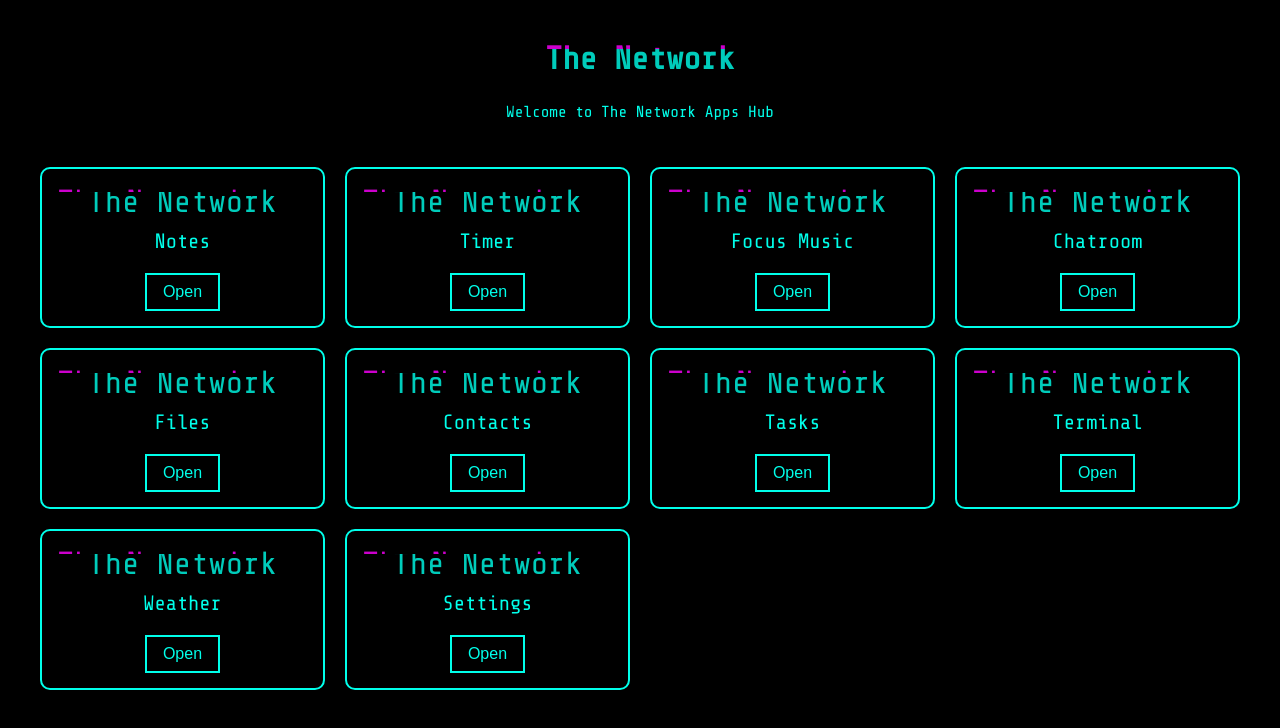
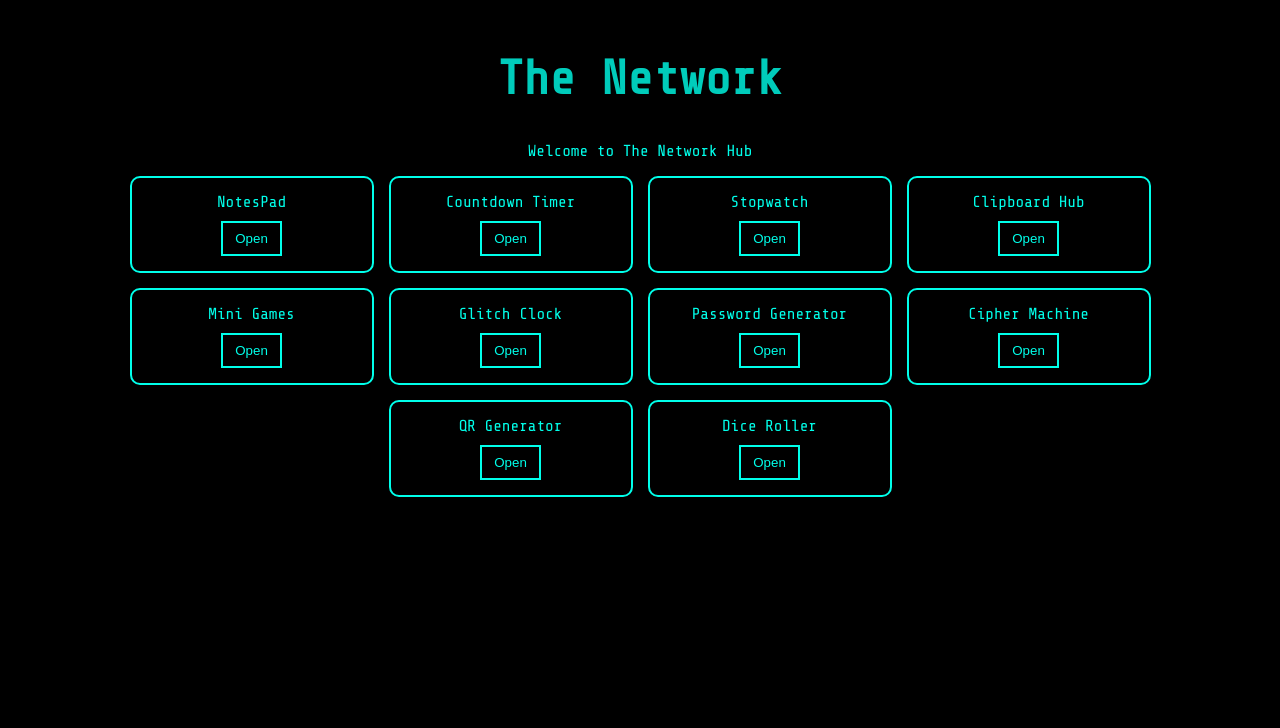
Before and after one commit to Roblox-Crypto64/TheNetwork, a plain HTML site: page landing.html in a window 1280 px wide. Drawn offline with nearby package versions, Linux system fonts and the light colour scheme.

Commit message:
Update landing.html

```diff
--- a/landing.html
+++ b/landing.html
@@ -2,17 +2,16 @@
 <html lang="en">
 <head>
   <meta charset="UTF-8">
-  <title>The Network - Apps</title>
+  <title>The Network - Hub</title>
   <meta name="viewport" content="width=device-width, initial-scale=1.0">
   <style>
     @import url('https://fonts.googleapis.com/css2?family=Share+Tech+Mono&display=swap');
 
     body {
       margin: 0;
+      font-family: 'Share Tech Mono', monospace;
       background: black;
       color: #00ffea;
-      font-family: 'Share Tech Mono', monospace;
-      min-height: 100vh;
       display: flex;
       flex-direction: column;
       align-items: center;
@@ -20,72 +19,26 @@
     }
 
     .glitch {
-      font-size: 2rem;
+      font-size: 3rem;
       position: relative;
       animation: flicker 2s infinite alternate;
-      margin-bottom: 10px;
+      margin-bottom: 20px;
       text-align: center;
     }
 
-    .glitch::before, .glitch::after {
-      content: "The Network";
-      position: absolute;
-      left: 0;
-      top: 0;
-      color: #ff00ff;
-      background: black;
-      overflow: hidden;
-      clip: rect(0, 900px, 0, 0);
-    }
-
-    .glitch::before {
-      animation: glitchTop 2s infinite linear alternate-reverse;
-    }
-
-    .glitch::after {
-      color: #00ffff;
-      animation: glitchBottom 1.5s infinite linear alternate-reverse;
-    }
-
-    @keyframes glitchTop {
-      0% { clip: rect(0, 9999px, 0, 0); }
-      20% { clip: rect(0, 9999px, 20px, 0); }
-      40% { clip: rect(0, 9999px, 0, 0); }
-      60% { clip: rect(0, 9999px, 15px, 0); }
-      80% { clip: rect(0, 9999px, 5px, 0); }
-      100% { clip: rect(0, 9999px, 0, 0); }
-    }
-
-    @keyframes glitchBottom {
-      0% { clip: rect(80px, 9999px, 100px, 0); }
-      20% { clip: rect(40px, 9999px, 60px, 0); }
-      40% { clip: rect(70px, 9999px, 90px, 0); }
-      60% { clip: rect(10px, 9999px, 30px, 0); }
-      80% { clip: rect(50px, 9999px, 70px, 0); }
-      100% { clip: rect(20px, 9999px, 40px, 0); }
-    }
-
-    @keyframes flicker {
-      0%, 100% { opacity: 1; }
-      50% { opacity: 0.8; }
-      70% { opacity: 0.6; }
-    }
-
     .apps {
-      display: grid;
-      grid-template-columns: repeat(auto-fit, minmax(250px, 1fr));
-      gap: 20px;
-      width: 100%;
-      max-width: 1200px;
-      margin-top: 30px;
+      display: flex;
+      flex-wrap: wrap;
+      gap: 15px;
+      justify-content: center;
     }
 
     .app-card {
       border: 2px solid #00ffea;
       border-radius: 10px;
-      padding: 15px;
-      background: rgba(0, 0, 0, 0.7);
+      padding: 15px 20px;
       text-align: center;
+      min-width: 200px;
       transition: transform 0.2s, box-shadow 0.2s;
     }
 
@@ -94,61 +47,72 @@
       box-shadow: 0 0 15px #00ffea;
     }
 
-    .app-title {
-      margin: 10px 0;
-      font-size: 1.3rem;
-      color: #00ffea;
-    }
-
     .app-btn {
       margin-top: 10px;
-      padding: 8px 16px;
+      padding: 8px 12px;
       border: 2px solid #00ffea;
       background: transparent;
       color: #00ffea;
-      font-size: 1rem;
       cursor: pointer;
-      transition: 0.2s;
     }
 
     .app-btn:hover {
       background: #00ffea;
       color: black;
     }
+
+    @keyframes flicker {
+      0%, 100% { opacity: 1; }
+      50% { opacity: 0.8; }
+      70% { opacity: 0.6; }
+    }
   </style>
 </head>
 <body>
   <h1 class="glitch">The Network</h1>
-  <p>Welcome to The Network Apps Hub</p>
+  <p>Welcome to The Network Hub</p>
 
-  <div class="apps" id="apps"></div>
-
-  <script>
-    // 🔧 Customize your 10 apps here
-    const apps = [
-      { name: "Notes", url: "notes.html" },
-      { name: "Timer", url: "timer.html" },
-      { name: "Focus Music", url: "music.html" },
-      { name: "Chatroom", url: "chat.html" },
-      { name: "Files", url: "files.html" },
-      { name: "Contacts", url: "contacts.html" },
-      { name: "Tasks", url: "tasks.html" },
-      { name: "Terminal", url: "terminal.html" },
-      { name: "Weather", url: "weather.html" },
-      { name: "Settings", url: "settings.html" },
-    ];
-
-    const container = document.getElementById("apps");
-
-    apps.forEach(app => {
-      container.innerHTML += `
-        <div class="app-card">
-          <div class="glitch">The Network</div>
-          <div class="app-title">${app.name}</div>
-          <button class="app-btn" onclick="window.location.href='${app.url}'">Open</button>
-        </div>
-      `;
-    });
-  </script>
+  <div class="apps">
+    <div class="app-card">
+      <div>NotesPad</div>
+      <button class="app-btn" onclick="location.href='notes.html'">Open</button>
+    </div>
+    <div class="app-card">
+      <div>Countdown Timer</div>
+      <button class="app-btn" onclick="location.href='timer.html'">Open</button>
+    </div>
+    <div class="app-card">
+      <div>Stopwatch</div>
+      <button class="app-btn" onclick="location.href='stopwatch.html'">Open</button>
+    </div>
+    <div class="app-card">
+      <div>Clipboard Hub</div>
+      <button class="app-btn" onclick="location.href='clipboard.html'">Open</button>
+    </div>
+    <div class="app-card">
+      <div>Mini Games</div>
+      <button class="app-btn" onclick="location.href='games.html'">Open</button>
+    </div>
+    <div class="app-card">
+      <div>Glitch Clock</div>
+      <button class="app-btn" onclick="location.href='clock.html'">Open</button>
+    </div>
+    <div class="app-card">
+      <div>Password Generator</div>
+      <button class="app-btn" onclick="location.href='password.html'">Open</button>
+    </div>
+    <div class="app-card">
+      <div>Cipher Machine</div>
+      <button class="app-btn" onclick="location.href='cipher.html'">Open</button>
+    </div>
+    <div class="app-card">
+      <div>QR Generator</div>
+      <button class="app-btn" onclick="location.href='qr.html'">Open</button>
+    </div>
+    <div class="app-card">
+      <div>Dice Roller</div>
+      <button class="app-btn" onclick="location.href='dice.html'">Open</button>
+    </div>
+  </div>
 </body>
 </html>
```
